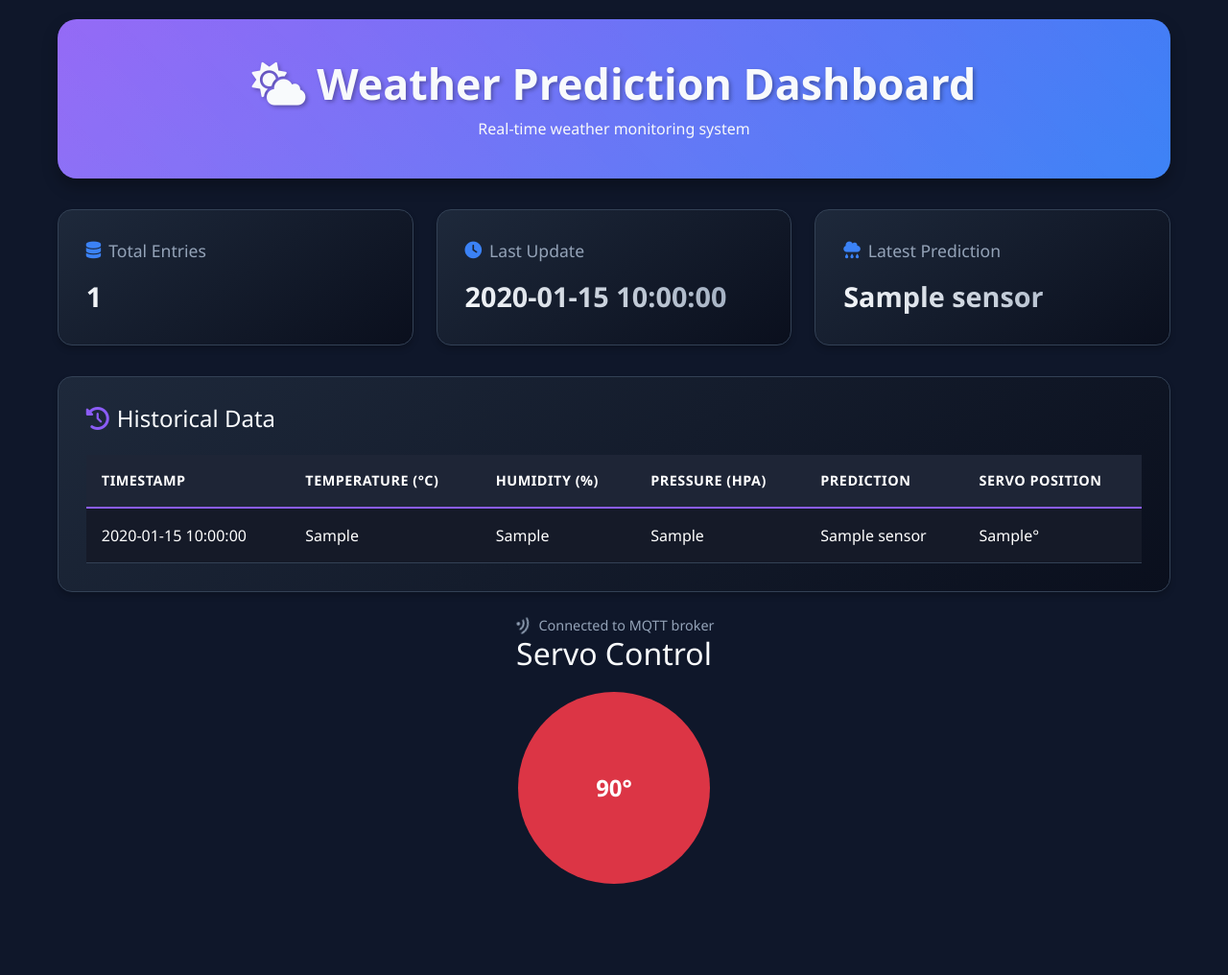
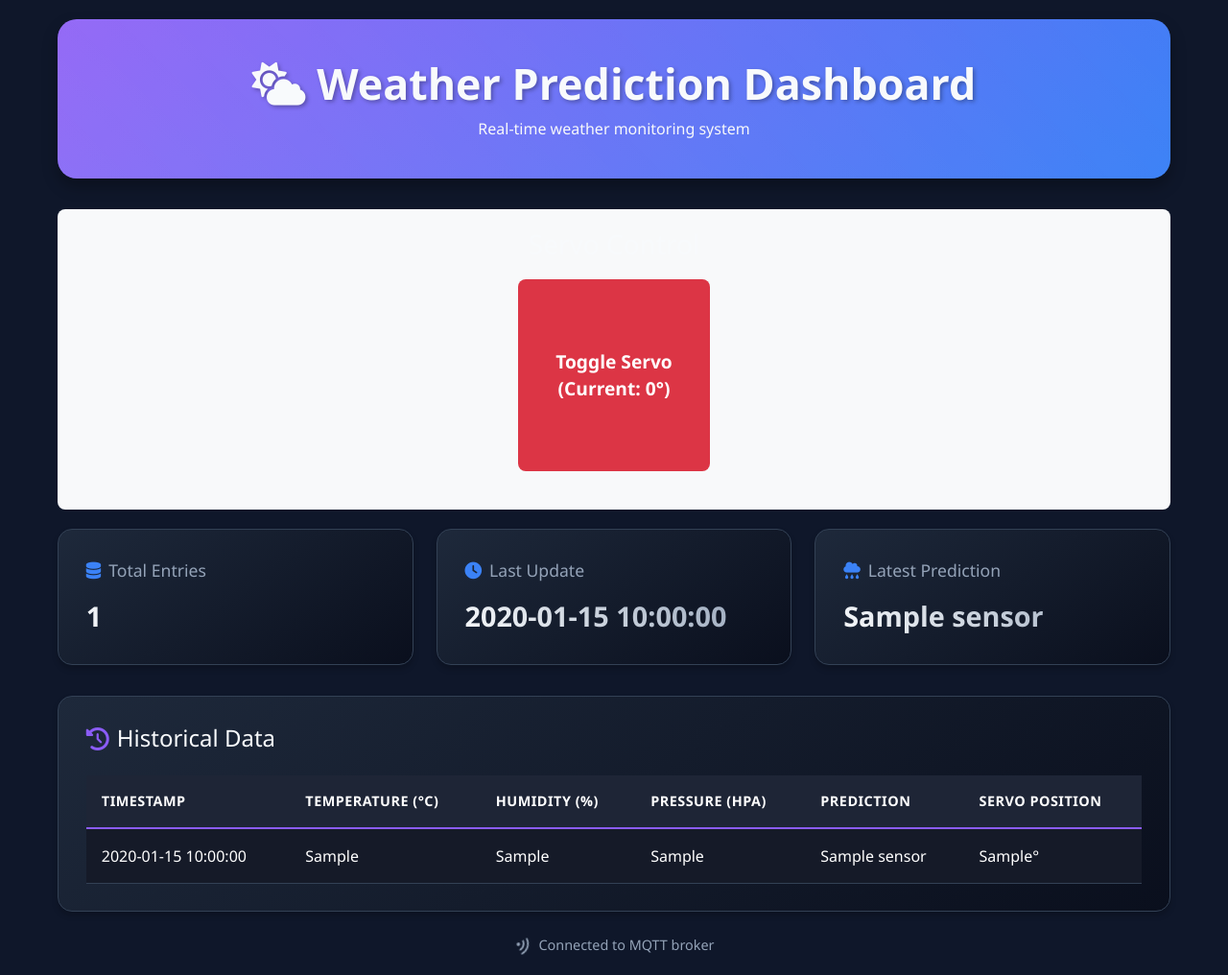
Before and after one commit to rengganabakta/weather-prediction, a Flask app: page / in a window 1280 px wide. Shown: the whole page at 96% size. Before the commit the page ends 921 px from the top, so only its background shows below. Run offline with Flask 3, Linux system fonts and the light colour scheme; a database or web service that is not in the repository returns one stand-in record (values such as "Sample title"); some libraries are stand-ins or nearby versions.

Commit message:
final push4

```diff
--- a/app.py
+++ b/app.py
@@ -11,6 +11,7 @@ import pandas as pd
 import paho.mqtt.client as mqtt
 import json
 from flask_socketio import SocketIO
+import time
 
 # Configure logging
 logging.basicConfig(level=logging.INFO)
@@ -22,7 +23,7 @@ logger.info("Current working directory: %s", os.getcwd())
 logger.info("Environment variables loaded: %s", os.environ.get('MONGODB_URI') is not None)
 
 app = Flask(__name__)
-socketio = SocketIO(app, cors_allowed_origins="*")
+socketio = SocketIO(app, cors_allowed_origins="*", async_mode='eventlet')
 
 # Variabel global untuk menyimpan posisi servo terakhir
 last_servo_position = 0
@@ -32,6 +33,8 @@ MQTT_BROKER = "broker.hivemq.com"
 MQTT_PORT = 1883
 MQTT_TOPIC = "weather_station/data"
 MQTT_CONTROL_TOPIC = "weather_station/control"
+MQTT_KEEPALIVE = 60
+MQTT_RECONNECT_DELAY = 5
 
 # MongoDB connection
 try:
@@ -41,7 +44,7 @@ try:
     if not mongodb_uri:
         raise ValueError("MONGODB_URI not found in environment variables")
 
-    client = MongoClient(mongodb_uri)
+    client = MongoClient(mongodb_uri, serverSelectionTimeoutMS=5000)
     db = client['weather_prediction']
     collection = db['sensor_data']
     logger.info("MongoDB connected successfully")
@@ -54,6 +57,7 @@ except Exception as e:
 try:
     mqtt_client = mqtt.Client()
     mqtt_connected = False
+    last_mqtt_connect_attempt = 0
 
     @mqtt_client.on_connect
     def on_connect(client, userdata, flags, rc):
@@ -65,6 +69,12 @@ try:
         else:
             logger.error(f"Failed to connect to MQTT broker with code: {rc}")
             mqtt_connected = False
+
+    @mqtt_client.on_disconnect
+    def on_disconnect(client, userdata, rc):
+        global mqtt_connected
+        logger.warning(f"Disconnected from MQTT broker with code: {rc}")
+        mqtt_connected = False
 
     @mqtt_client.on_message
     def on_message(client, userdata, msg):
@@ -101,10 +111,22 @@ try:
         except Exception as e:
             logger.error(f"Error processing MQTT message: {str(e)}")
 
+    def ensure_mqtt_connection():
+        global mqtt_connected, last_mqtt_connect_attempt
+        current_time = time.time()
+
+        if not mqtt_connected and (current_time - last_mqtt_connect_attempt) >= MQTT_RECONNECT_DELAY:
+            try:
+                logger.info("Attempting to reconnect to MQTT broker...")
+                mqtt_client.reconnect()
+                last_mqtt_connect_attempt = current_time
+            except Exception as e:
+                logger.error(f"Error reconnecting to MQTT broker: {str(e)}")
+
     # Start MQTT client in a separate thread
     def start_mqtt():
         try:
-            mqtt_client.connect(MQTT_BROKER, MQTT_PORT, 60)
+            mqtt_client.connect(MQTT_BROKER, MQTT_PORT, MQTT_KEEPALIVE)
             mqtt_client.loop_start()
             logger.info("MQTT client started")
         except Exception as e:
@@ -296,6 +318,9 @@ def toggle_servo():
         new_position = 0 if last_servo_position == 90 else 90
         last_servo_position = new_position
 
+        # Ensure MQTT connection before publishing
+        ensure_mqtt_connection()
+
         # Publish to MQTT
         if mqtt_client and mqtt_connected:
             control_message = json.dumps({"servo_position": new_position})
--- a/templates/index.html
+++ b/templates/index.html
@@ -284,6 +284,37 @@
       .data-table {
         margin-top: 30px;
       }
+
+      .card {
+        margin-bottom: 20px;
+        box-shadow: 0 4px 6px rgba(0, 0, 0, 0.1);
+      }
+      .card-header {
+        background-color: #f8f9fa;
+        font-weight: bold;
+      }
+      .servo-control {
+        text-align: center;
+        padding: 20px;
+        background-color: #f8f9fa;
+        border-radius: 8px;
+        margin-bottom: 20px;
+      }
+      .servo-button {
+        padding: 15px 30px;
+        font-size: 1.2em;
+        font-weight: bold;
+        border-radius: 8px;
+        transition: all 0.3s ease;
+      }
+      .servo-button:hover {
+        transform: scale(1.05);
+      }
+      .servo-status {
+        margin-top: 10px;
+        font-size: 1.1em;
+        color: #666;
+      }
     </style>
   </head>
   <body>
@@ -295,6 +326,19 @@
         <p class="text-center text-light mb-0">
           Real-time weather monitoring system
         </p>
+      </div>
+
+      <!-- Servo Control Section -->
+      <div class="servo-control">
+        <h3>Servo Control</h3>
+        <button
+          id="toggleServo"
+          class="btn btn-primary servo-button {% if current_servo_position == 90 %}active{% else %}inactive{% endif %}"
+        >
+          Toggle Servo (Current:
+          <span id="currentServoPosition">{{ current_servo_position }}°</span>)
+        </button>
+        <div class="servo-status" id="servoStatus"></div>
       </div>
 
       <div class="stats-container">
@@ -358,18 +402,6 @@
       <div class="refresh-info">
         <i class="fas fa-wifi"></i> Connected to MQTT broker
       </div>
-
-      <!-- Servo Control Section -->
-      <div class="text-center">
-        <h2>Servo Control</h2>
-        <button
-          id="servoButton"
-          class="servo-button {% if current_servo_position == 90 %}active{% else %}inactive{% endif %}"
-          onclick="toggleServo()"
-        >
-          {% if current_servo_position == 90 %} 0° {% else %} 90° {% endif %}
-        </button>
-      </div>
     </div>
 
     <script src="https://cdn.jsdelivr.net/npm/bootstrap@5.3.0/dist/js/bootstrap.bundle.min.js"></script>
@@ -414,7 +446,7 @@
       });
 
       function toggleServo() {
-        const button = document.getElementById("servoButton");
+        const button = document.getElementById("toggleServo");
         button.disabled = true;
 
         fetch("/toggle_servo", {
@@ -436,14 +468,27 @@
                 button.classList.add("inactive");
                 button.textContent = "90°";
               }
+              document.getElementById("currentServoPosition").textContent =
+                data.servo_position + "°";
+              document.getElementById(
+                "servoStatus"
+              ).textContent = `Servo moved to ${data.servo_position}°`;
+              document.getElementById("servoStatus").style.color = "#28a745";
             }
             button.disabled = false;
           })
           .catch((error) => {
             console.error("Error:", error);
             button.disabled = false;
+            document.getElementById("servoStatus").textContent =
+              "Error: " + error.message;
+            document.getElementById("servoStatus").style.color = "#dc3545";
           });
       }
+
+      document
+        .getElementById("toggleServo")
+        .addEventListener("click", toggleServo);
     </script>
   </body>
 </html>
```
